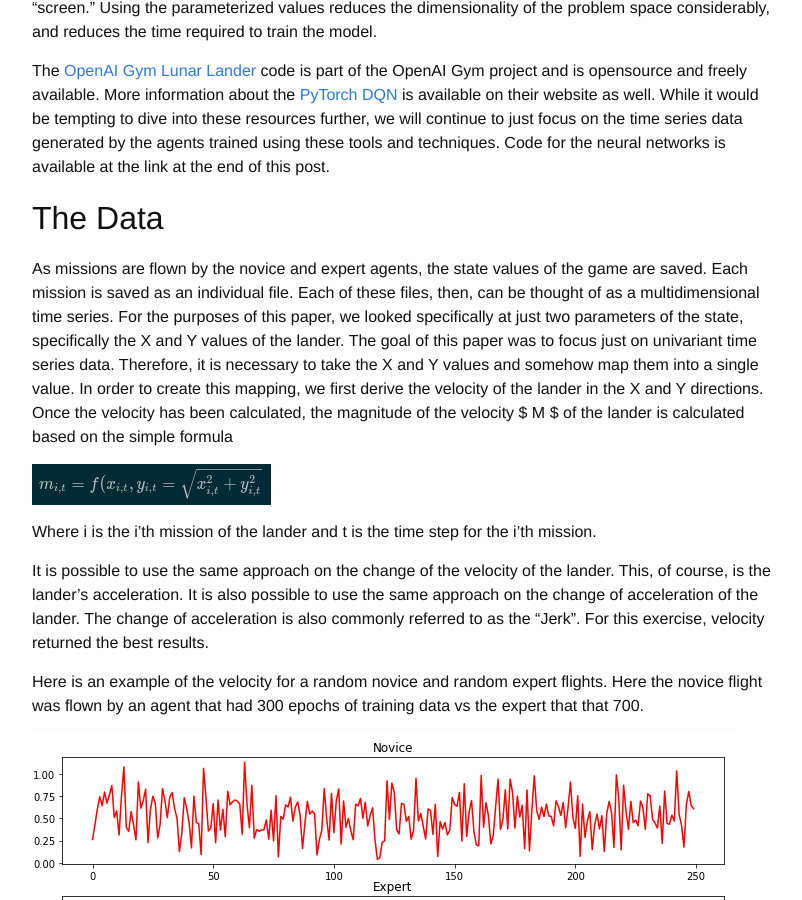
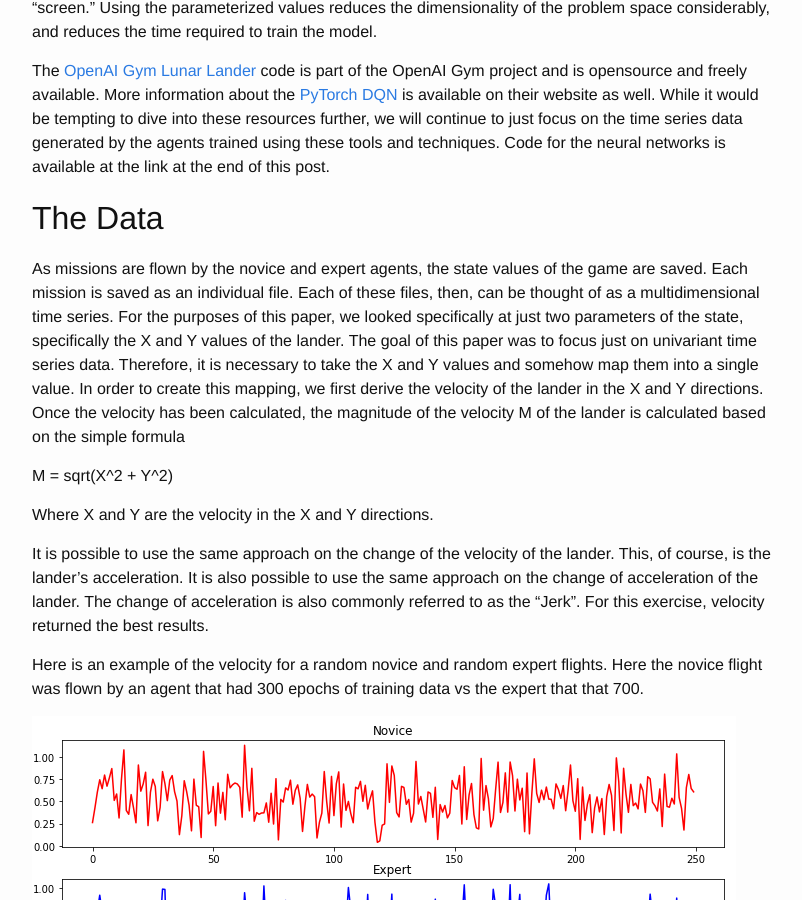
Before and after one commit to fractalbass/data_science, a Jekyll site: the page built from _posts/2022-02-20-data_science_36.markdown, in a window 1280 px wide and 900 px high, scrolled down 2461 px. Shown: the whole window, without its empty margins (238-1040 px from the left). Built offline with Jekyll 4.4.1, drawn with Linux system fonts in a browser that asks for light colours.

Commit message:
Fixing formula.

```diff
--- a/_posts/2022-02-20-data_science_36.markdown
+++ b/_posts/2022-02-20-data_science_36.markdown
@@ -51,11 +51,11 @@ The [OpenAI Gym Lunar Lander](https://gym.openai.com/envs/LunarLander-v2/) code
 
 ## The Data
 
-As missions are flown by the novice and expert agents, the state values of the game are saved.  Each mission is saved as an individual file.  Each of these files, then, can be thought of as a  multidimensional time series.  For the purposes of this paper, we looked specifically at just two parameters of the state, specifically the X and Y values of the lander.  The goal of this paper was to focus just on univariant time series data.  Therefore, it is necessary to take the X and Y values and somehow map them into a single value.  In order to create this mapping, we first derive the velocity of the lander in the X and Y directions. Once the velocity has been calculated, the magnitude of the velocity $ M $ of the lander is calculated based on the simple formula
+As missions are flown by the novice and expert agents, the state values of the game are saved.  Each mission is saved as an individual file.  Each of these files, then, can be thought of as a  multidimensional time series.  For the purposes of this paper, we looked specifically at just two parameters of the state, specifically the X and Y values of the lander.  The goal of this paper was to focus just on univariant time series data.  Therefore, it is necessary to take the X and Y values and somehow map them into a single value.  In order to create this mapping, we first derive the velocity of the lander in the X and Y directions. Once the velocity has been calculated, the magnitude of the velocity M of the lander is calculated based on the simple formula
 
-!['TS Formula']({{ site.url }}/images/ts_formula.png)
+M = sqrt(X^2 + Y^2)
 
-Where i is the i'th mission of the lander and t is the time step for the i'th mission.
+Where X and Y are the velocity in the X and Y directions.
 
 It is possible to use the same approach on the change of the velocity of the lander.  This, of course, is the lander's acceleration.  It is also possible to use the same approach on the change of acceleration of the lander.  The change of acceleration is also commonly referred to as the “Jerk”.  For this exercise, velocity returned the best results.
 
```
